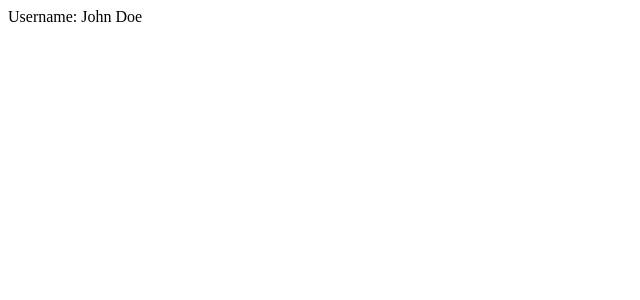
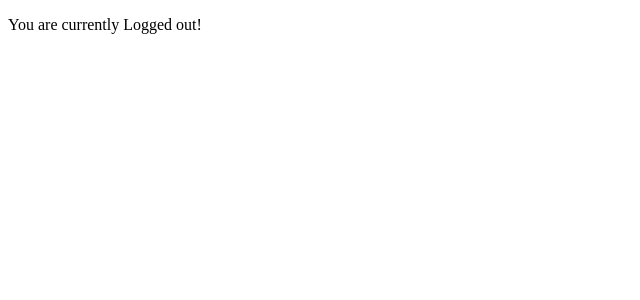
Before and after one commit to gen0sect/angular-test, an Angular app: page / in a window 1280 px wide. Shown: the top 300 px of the page, without its empty margins (0-640 px from the left). Built offline with nearby package versions, Linux system fonts and the light colour scheme.

Commit message:
tested if-else statements

```diff
--- a/src/app/app.component.ts
+++ b/src/app/app.component.ts
@@ -1,13 +1,18 @@
 import {Component} from '@angular/core';
-import {UserComponent} from './user.component';
 
 @Component({
   selector:
   'app-root',
-  template:
-  `<section><app-user/></section>`,
-  imports:[UserComponent]
-})
+  template: `
+  @if (isLoggedin) {
+   <p> You are currently Logged in! </p>
+  }
+  @else {
+   <p> You are currently Logged out! </p>
+  }
+  `
+  })
 
 export class AppComponent {
+  isLoggedin=false;
 }
```
